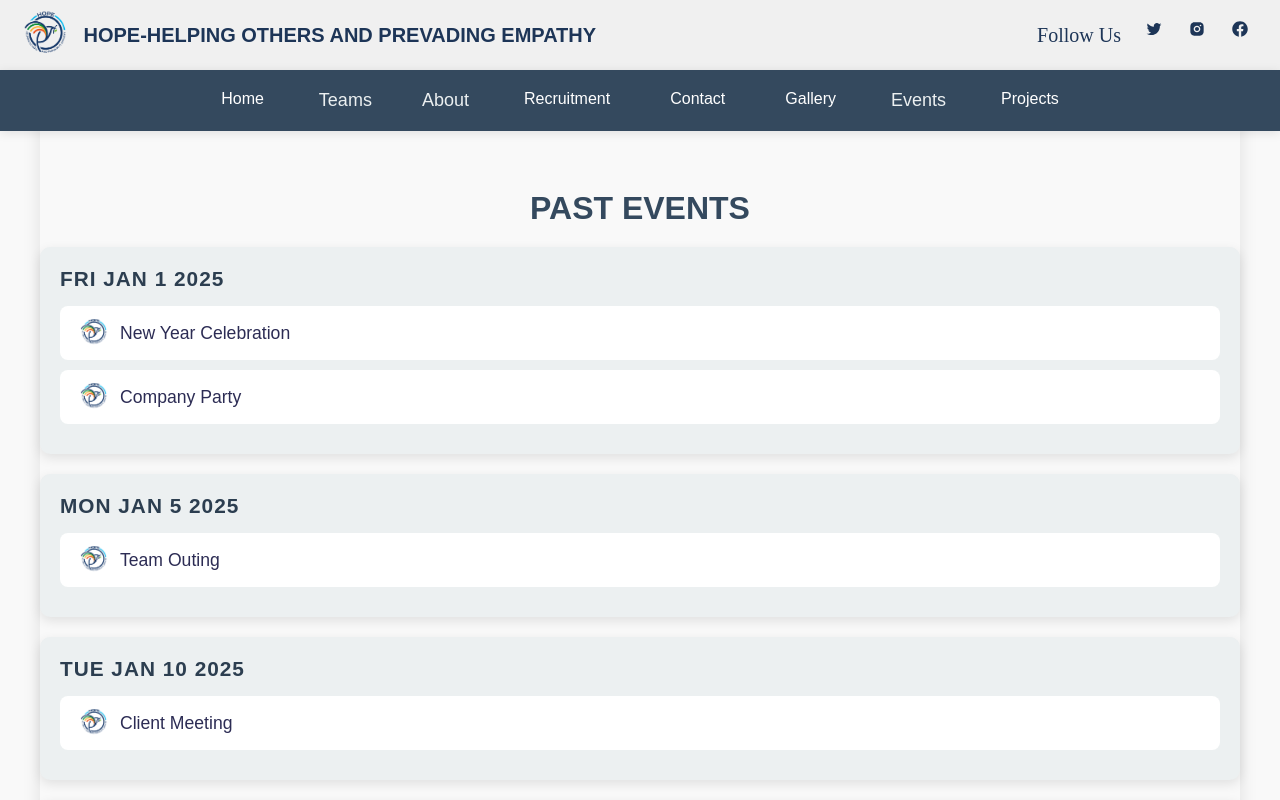
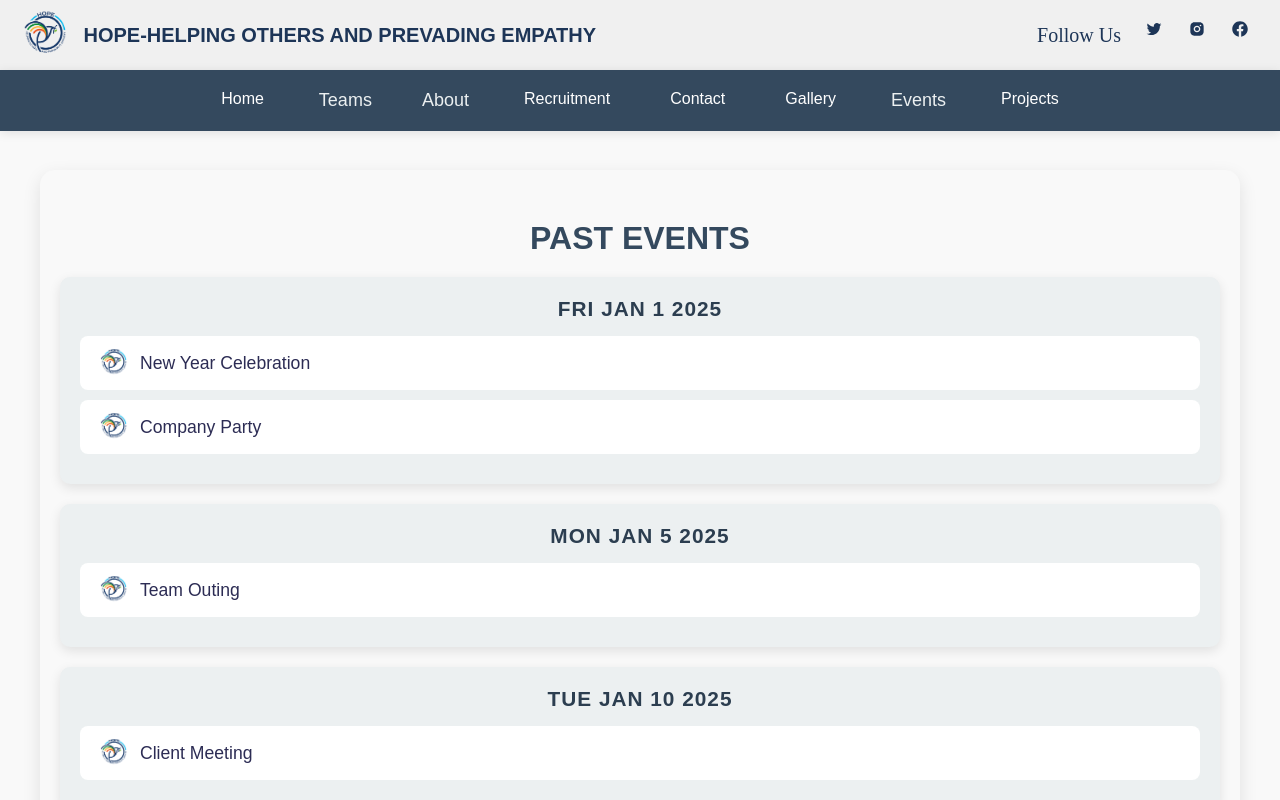
Before and after one commit to Achyutha-reddy/HOPE_VJIT, a React (Create React App) app: page /events/past in a window 1280 px wide. Shown: the top 800 px of the page. Built offline with nearby package versions, Linux system fonts and the light colour scheme.

Commit message:
first commit

```diff
--- a/src/pages/About/AboutWomenWings/aboutwomenwings.css
+++ b/src/pages/About/AboutWomenWings/aboutwomenwings.css
@@ -13,13 +13,19 @@ html, body {
     position: relative;
     top: 0;
     left: 0;
+    padding: 0;
+    margin: 0;
     width: auto;
-    margin: 0;
-    padding: 0;
     height: 1400px;
     background: linear-gradient(135deg, #a8d0e6, #c1e7f1); /* Soft pastel gradient */
     padding: 150px 20px;
     z-index: 10;
+
+    padding: 50px 20px;
+    /* background: linear-gradient(135deg, #a6f1a6, #2c3e50); */
+    text-align: center;
+    min-height: 100vh;
+    margin-top: 100px;
 }
 
 /* Section Container */
--- a/src/pages/Events/Past/past.css
+++ b/src/pages/Events/Past/past.css
@@ -7,6 +7,12 @@
   background-color: #f9f9f9;
   border-radius: 15px;
   box-shadow: 0 6px 18px rgba(0, 0, 0, 0.1);
+  padding: 50px 20px;
+    /* background: linear-gradient(135deg, #a6f1a6, #2c3e50); */
+    text-align: center;
+    min-height: 100vh;
+    margin-top: 100px;
+    /* box-shadow: 0 8px 20px rgba(0, 0, 0, 0.2); */
 }
 
 /* Title for Past Events Section */
--- a/src/pages/Events/Upcomming/upcomming.css
+++ b/src/pages/Events/Upcomming/upcomming.css
@@ -7,6 +7,12 @@
   background-color: #f9f9f9;
   border-radius: 15px;
   box-shadow: 0 6px 18px rgba(0, 0, 0, 0.1);
+  padding: 50px 20px;
+    /* background: linear-gradient(135deg, #a6f1a6, #2c3e50); */
+    text-align: center;
+    min-height: 100vh;
+    margin-top: 100px;
+    /* box-shadow: 0 8px 20px rgba(0, 0, 0, 0.2); */
 }
 .main{
   padding-top: 120px;
```
